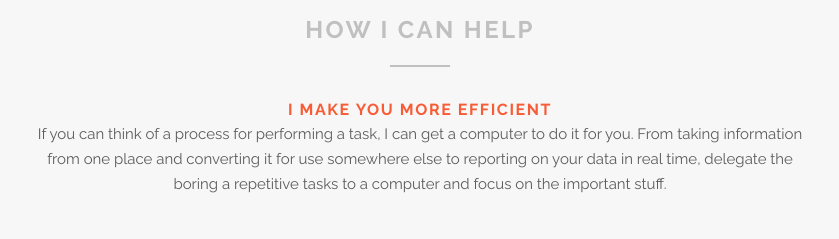
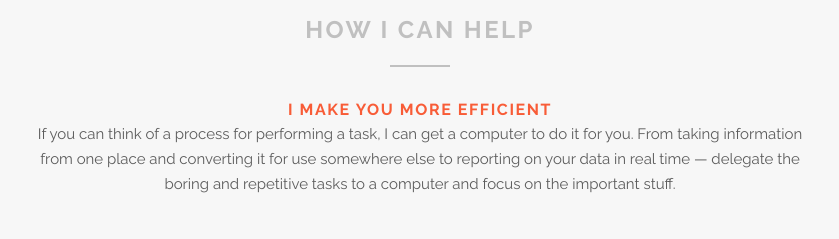
Before and after one commit to littlerobot/littlerobot.github.io, a website: page index.html in a window 1280 px wide. Shown: the part 1120-1359 px from the top of the page, 220-1059 px from the left. Drawn offline with nearby package versions, Linux system fonts and the light colour scheme; a web font is replaced by a local one.

Commit message:
Fix typo and clarify sentence.

```diff
--- a/index.html
+++ b/index.html
@@ -108,7 +108,7 @@
 					<li>
 						<!-- Service -->
 						<h3 class="color">I make you more efficient</h3>
-						<p>If you can think of a process for performing a task, I can get a computer to do it for you. From taking information from one place and converting it for use somewhere else to reporting on your data in real time, delegate the boring a repetitive tasks to a computer and focus on the important stuff.</p>
+						<p>If you can think of a process for performing a task, I can get a computer to do it for you. From taking information from one place and converting it for use somewhere else to reporting on your data in real time &mdash; delegate the boring and repetitive tasks to a computer and focus on the important stuff.</p>
 					</li>
 					<li>
 						<!-- Service -->
```
